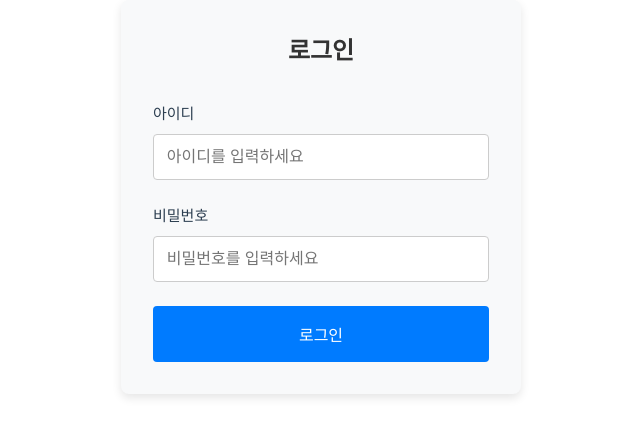
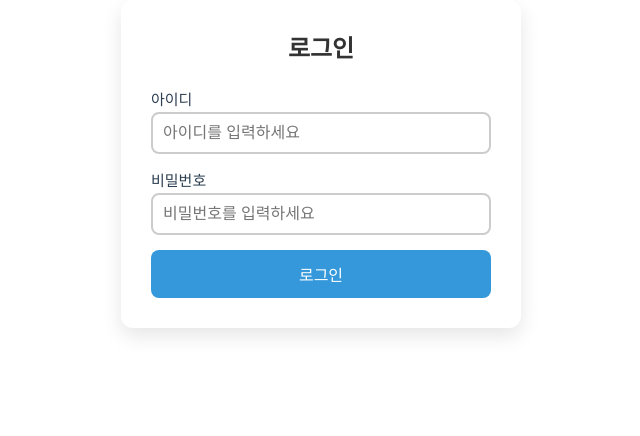
Before and after one commit to CHU-DO/kolon-worker-vue, a Vue app: page /login in a window 1280 px wide. Shown: the top 436 px of the page, without its empty margins (319-959 px from the left). Built offline with nearby package versions, Linux system fonts and the light colour scheme.

Commit message:
css 수정

```diff
--- a/src/views/ItemList.vue
+++ b/src/views/ItemList.vue
@@ -31,12 +31,24 @@ const router = useRouter();
 const r2BucketUrl = import.meta.env.VITE_R2_BUCKET_URL;
 
 onMounted(() => {
-  // 로그인 여부 확인
-  if (localStorage.getItem("isLoggedIn") !== "true") {
+  const isLoggedIn = localStorage.getItem("isLoggedIn") === "true";
+  const loginExpiration = localStorage.getItem("loginExpiration");
+
+  if (isLoggedIn && loginExpiration) {
+    const currentTime = new Date().getTime();
+
+    // 만료 시간이 지나면 자동으로 로그아웃 처리
+    if (currentTime > loginExpiration) {
+      // 만료되었으므로 로그인 상태를 제거하고 로그인 페이지로 리디렉션
+      localStorage.removeItem("isLoggedIn");
+      localStorage.removeItem("loginExpiration");
+      router.push("/login"); // 로그인 페이지로 이동
+    } else {
+      getData();
+    }
+  } else {
     // 로그인하지 않은 경우 /login 페이지로 리디렉션
     router.push("/login");
-  } else {
-    getData();
   }
 });
 
@@ -54,8 +66,6 @@ const getData = async () => {
     const res = await fetch(`${r2BucketUrl}content_map.json`);
     const data = await res.json();
     items.value = Object.values(data); // 데이터를 배열로 변환하여 저장
-
-    console.log("items.value:", items.value);
   } catch (error) {
     console.error("Error fetching data:", error);
   }
@@ -63,73 +73,62 @@ const getData = async () => {
 </script>
 
 <style scoped>
-/* 전체 아이템 영역 스타일 */
 #item-area {
   display: grid;
   grid-template-columns: repeat(
     auto-fill,
     minmax(250px, 1fr)
-  ); /* 카드형 레이아웃 */
-  gap: 20px; /* 아이템들 사이 간격 */
+  ); /* 반응형 그리드 레이아웃 */
+  gap: 20px;
   padding: 20px;
   max-width: 1200px;
   margin: 0 auto; /* 가운데 정렬 */
-  background-color: #f9f9f9; /* 배경색 */
+  background-color: #f9f9f9; /* 배경 색 */
   border-radius: 10px; /* 모서리 둥글게 */
 }
 
-/* 각 아이템 스타일 */
 .item {
-  background-color: #fff; /* 배경색 */
+  background-color: #fff; /* 아이템 배경 */
   padding: 20px;
-  border-radius: 10px; /* 모서리 둥글게 */
-  box-shadow: 0 4px 8px rgba(0, 0, 0, 0.1); /* 그림자 효과 */
+  border-radius: 12px; /* 둥근 모서리 */
+  box-shadow: 0 4px 8px rgba(0, 0, 0, 0.1); /* 부드러운 그림자 */
   text-align: center;
-  font-size: 18px;
-  color: #333; /* 글자 색 */
+  font-size: 16px;
+  color: #333; /* 텍스트 색 */
   cursor: pointer;
-  transition: transform 0.3s ease, box-shadow 0.3s ease; /* 클릭 효과 */
-  position: relative;
+  transition: transform 0.3s ease, box-shadow 0.3s ease; /* 애니메이션 */
   display: flex;
   flex-direction: column;
-  align-items: center; /* 가운데 정렬 */
-  justify-content: flex-start; /* 아이템 제목은 아래로 배치 */
-  height: 100px; /* 카드 높이 고정 */
+  align-items: center; /* 아이템 제목과 타입을 가운데로 정렬 */
+  justify-content: space-between;
 }
 
-/* 타입을 표시할 영역 스타일 */
-.item-type {
-  position: absolute;
-  top: 10px;
-  display: flex;
-  justify-content: center;
-  align-items: center;
-  background-color: rgba(0, 0, 0, 0.7);
-  color: #fff;
-  padding: 5px 15px;
-  border-radius: 5px;
-  font-size: 14px;
-  width: auto;
+.item:hover {
+  transform: translateY(-5px); /* 마우스 호버시 위로 이동 */
+  box-shadow: 0 8px 16px rgba(0, 0, 0, 0.2); /* 강한 그림자 */
+  background-color: #f0f0f0; /* 배경 색상 변화 */
 }
 
-/* 아이템에 마우스 올릴 때 효과 */
-.item:hover {
-  transform: translateY(-5px); /* 살짝 위로 이동 */
-  box-shadow: 0 8px 16px rgba(0, 0, 0, 0.2); /* 더 강한 그림자 */
-  background-color: #f0f0f0; /* 배경색 변화 */
-}
-
-/* 제목 스타일 */
-.item-title {
-  margin-top: 40px; /* 타입 태그 아래로 제목 배치 */
-  font-size: 18px;
+.item-type {
+  background-color: #9ee1a5; /* 타입 배경 색 */
+  color: #333; /* 타입 텍스트 색 */
+  padding: 5px 15px;
+  border-radius: 20px;
+  font-size: 14px;
+  margin-bottom: 10px; /* 아래 여백 */
   font-weight: bold;
 }
 
-/* 작은 화면에서 아이템 크기 조정 (반응형) */
+.item-title {
+  font-size: 18px;
+  font-weight: 500;
+  color: #333;
+  margin-top: 10px; /* 제목과 타입 간의 여백 */
+}
+
 @media (max-width: 768px) {
   #item-area {
-    grid-template-columns: 1fr; /* 한 줄로 표시 */
+    grid-template-columns: 1fr; /* 작은 화면에서 한 열로 표시 */
   }
 }
 </style>
--- a/src/views/Login.vue
+++ b/src/views/Login.vue
@@ -53,6 +53,9 @@ const handleLogin = async () => {
     if (data.isSuccess) {
       // 로그인 성공 시 localStorage에 로그인 상태 저장
       localStorage.setItem("isLoggedIn", "true"); // 로그인 상태 저장
+      const expirationTime = new Date().getTime() + 30 * 60 * 1000; // 30분 후 시간 (밀리초 단위)
+      localStorage.setItem("loginExpiration", expirationTime); // 만료 시간 저장
+
       // 로그인 성공 시 페이지 이동
       router.push("/itemlist");
     } else {
@@ -64,66 +67,82 @@ const handleLogin = async () => {
   }
 };
 </script>
-
 <style scoped>
-/* 로그인 화면 컨테이너 스타일 */
+/* 로그인 폼 스타일 */
 .login-container {
-  max-width: 400px;
   margin: 0 auto;
-  padding: 2rem;
-  background-color: #f8f9fa;
-  border-radius: 8px;
-  box-shadow: 0 4px 10px rgba(0, 0, 0, 0.1);
+  background-color: #fff;
+  padding: 30px;
+  border-radius: 12px;
+  box-shadow: 0 8px 20px rgba(0, 0, 0, 0.1);
+  width: 100%;
+  max-width: 400px; /* 최대 너비 설정 */
 }
 
-/* 로그인 제목 스타일 */
-.login-title {
+/* 폼 타이틀 */
+h2 {
   text-align: center;
-  margin-bottom: 2rem;
-  font-size: 1.5rem;
+  font-size: 24px;
   font-weight: bold;
   color: #333;
-}
-
-/* 폼 스타일 */
-.login-form {
-  display: flex;
-  flex-direction: column;
-  gap: 1.5rem;
+  margin-bottom: 20px;
 }
 
 /* 입력 필드 스타일 */
-.form-group {
-  display: flex;
-  flex-direction: column;
-  gap: 0.5rem;
+input[type="text"],
+input[type="password"] {
+  width: 100%;
+  padding: 10px;
+  margin-bottom: 15px;
+  border: 2px solid #ccc;
+  border-radius: 8px;
+  font-size: 16px;
+  color: #333;
+  transition: border-color 0.3s ease;
 }
 
-input {
-  padding: 0.8rem;
-  border: 1px solid #ccc;
-  border-radius: 4px;
-  font-size: 1rem;
-}
-
-input:focus {
+/* 입력 필드 포커스 효과 */
+input[type="text"]:focus,
+input[type="password"]:focus {
+  border-color: #3498db; /* 포커스 시 파란색 */
   outline: none;
-  border-color: #0056b3;
-  box-shadow: 0 0 3px rgba(0, 86, 179, 0.3);
 }
 
 /* 로그인 버튼 스타일 */
-.login-button {
-  padding: 1rem;
-  background-color: #007bff;
-  color: white;
+button {
+  width: 100%;
+  padding: 12px;
+  background-color: #3498db; /* 버튼 배경색 */
+  color: #fff;
+  font-size: 16px;
   border: none;
-  border-radius: 4px;
-  font-size: 1rem;
+  border-radius: 8px;
   cursor: pointer;
+  transition: background-color 0.3s ease;
 }
 
-.login-button:hover {
-  background-color: #0056b3;
+/* 버튼 호버 효과 */
+button:hover {
+  background-color: #2980b9; /* 호버 시 색상 변화 */
+}
+
+/* 모바일 친화적인 스타일 */
+@media (max-width: 600px) {
+  .login-container {
+    padding: 20px;
+  }
+
+  h2 {
+    font-size: 20px;
+  }
+
+  input[type="text"],
+  input[type="password"] {
+    font-size: 14px;
+  }
+
+  button {
+    font-size: 14px;
+  }
 }
 </style>
```
Also changed, not shown: 1 other file (tests, documents, lock files or other folders).
